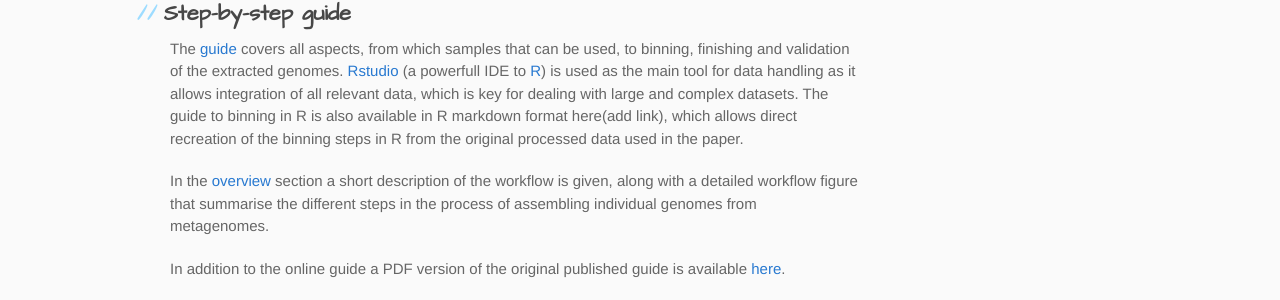
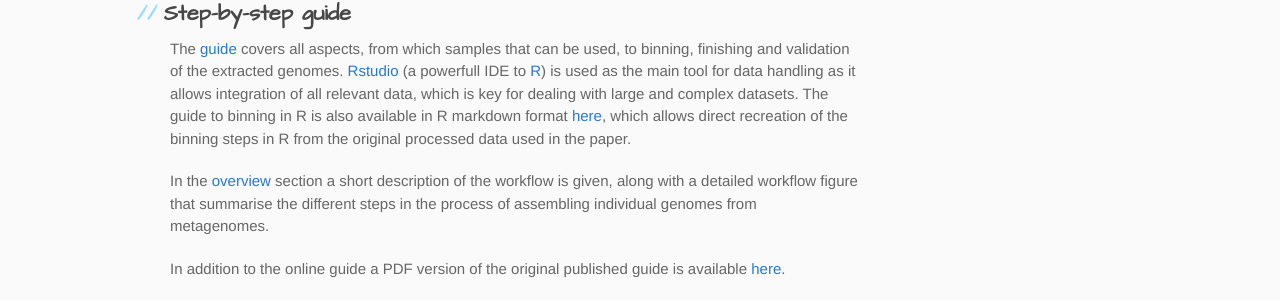
Before and after one commit to MadsAlbertsen/multi-metagenome, a Jekyll site: the page built from index.md, in a window 1280 px wide. Shown: the part 653-953 px from the top of the page. Built offline with Jekyll 4.4.1, drawn with Linux system fonts in a browser that asks for light colours.

Commit message:
added link to Rmd file

```diff
--- a/index.md
+++ b/index.md
@@ -16,7 +16,7 @@ Differential coverage binning refers to the use of the abundance of the bacteria
 The great advantage of using abundance is that it allows us to use abundance estimates from multiple samples, thereby increasing the binning resolution greatly. Given that sequencing prices continiues to drop it is already now cheaper to generate data than to analyse it.
 
 ##Step-by-step guide
-The [guide](docs/overview.html) covers all aspects, from which samples that can be used, to binning, finishing and validation of the extracted genomes. [Rstudio](http://www.rstudio.com/) (a powerfull IDE to [R](http://www.r-project.org/)) is used as the main tool for data handling as it allows integration of all relevant data, which is key for dealing with large and complex datasets. The guide to binning in R is also available in R markdown format here(add link), which allows direct recreation of the binning steps in R from the original processed data used in the paper.
+The [guide](docs/overview.html) covers all aspects, from which samples that can be used, to binning, finishing and validation of the extracted genomes. [Rstudio](http://www.rstudio.com/) (a powerfull IDE to [R](http://www.r-project.org/)) is used as the main tool for data handling as it allows integration of all relevant data, which is key for dealing with large and complex datasets. The guide to binning in R is also available in R markdown format [here](https://github.com/MadsAlbertsen/multi-metagenome/tree/master/R.markdown.guide), which allows direct recreation of the binning steps in R from the original processed data used in the paper.
 
 In the [overview](docs/overview.html) section a short description of the workflow is given, along with a detailed workflow figure that summarise the different steps in the process of assembling individual genomes from metagenomes.
 
```
